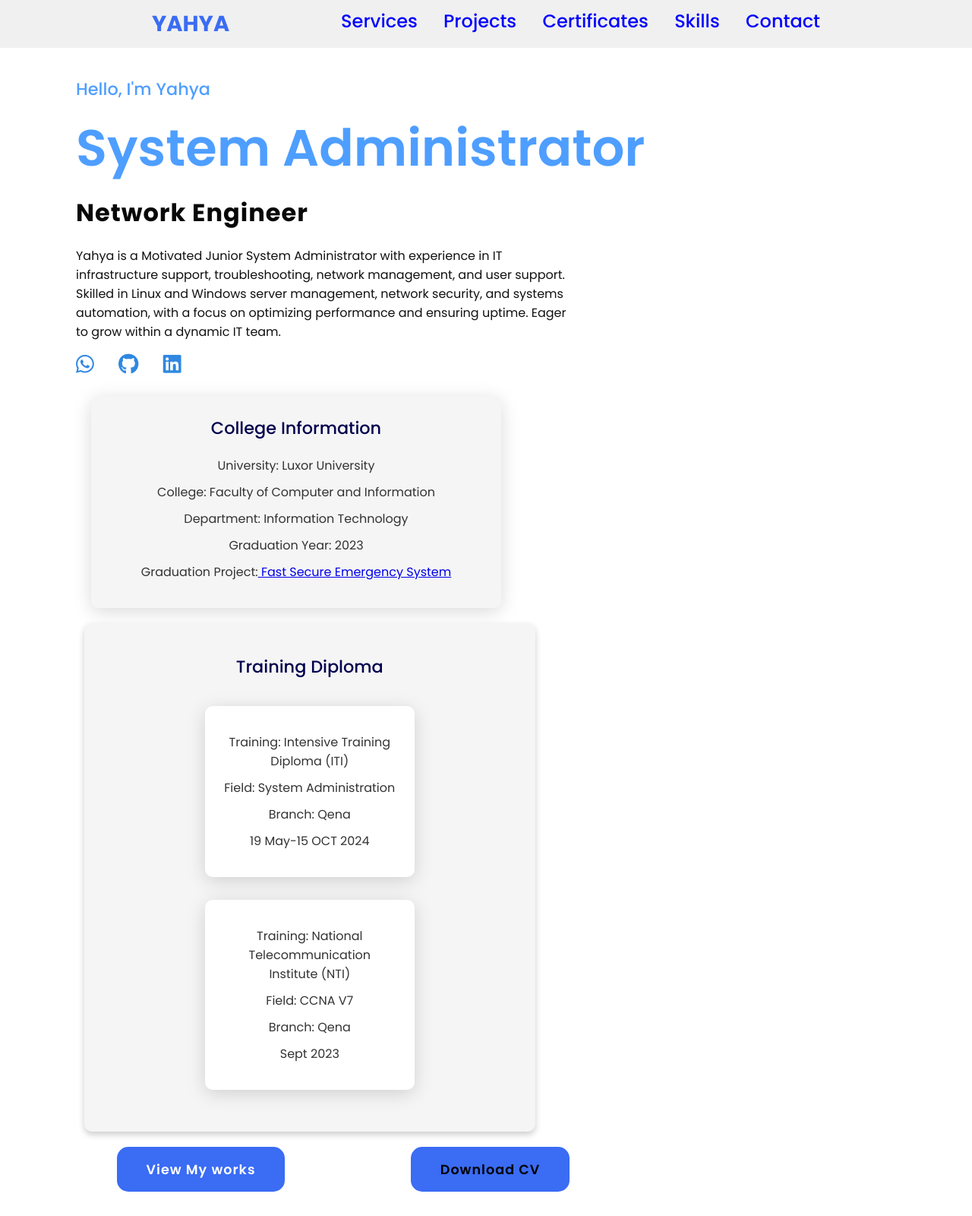
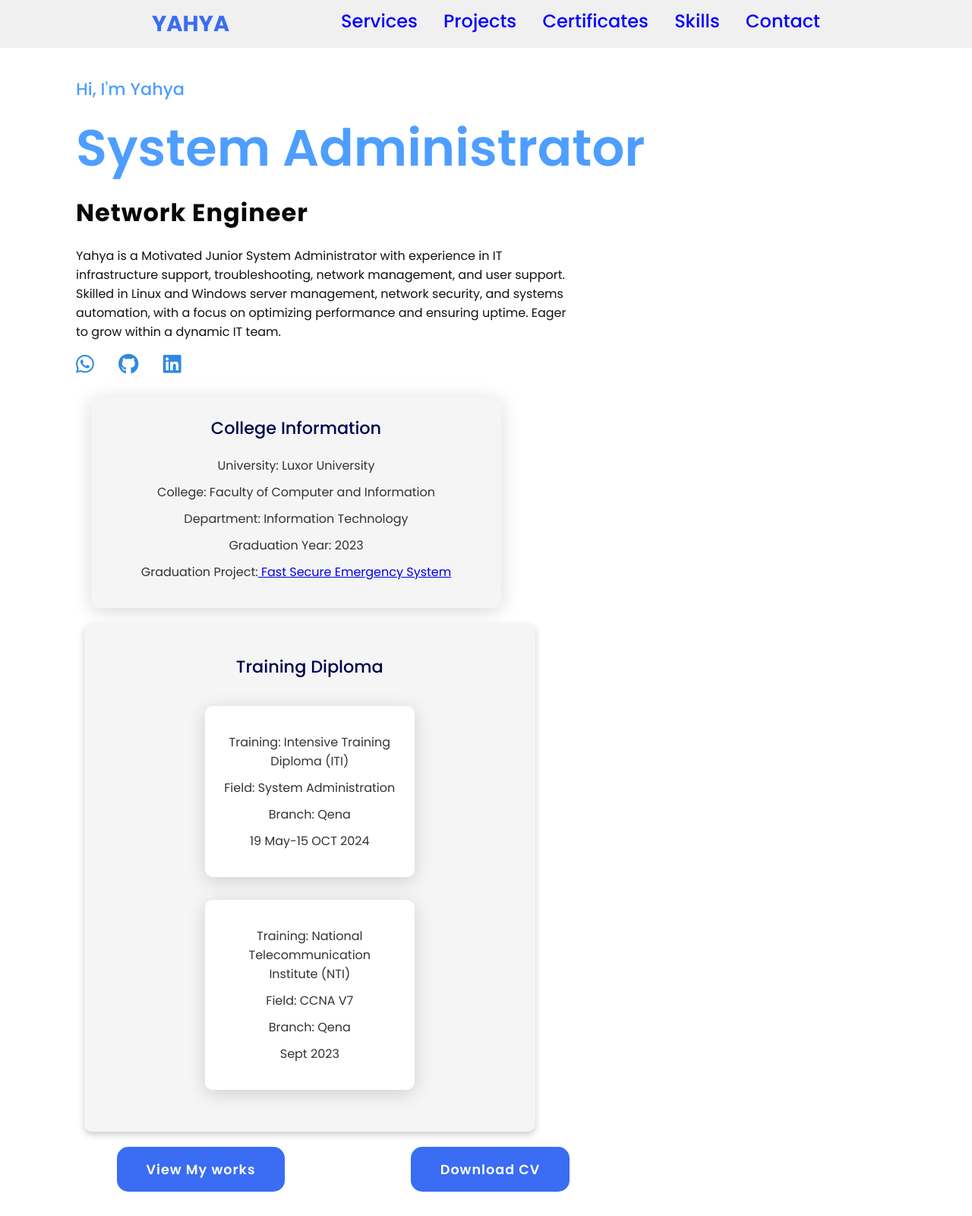
Before and after one commit to Yahia58/portofilo, a plain HTML site: page index.html in a window 1280 px wide. Shown: the top 1600 px of the page at 76% size. Drawn offline with Linux system fonts and the light colour scheme.

Commit message:
Update index.html

```diff
--- a/index.html
+++ b/index.html
@@ -1,3 +1,4 @@
+
 <!DOCTYPE html>
 <html >
 <head>
@@ -24,7 +25,7 @@
     </header>
     <section class="mainsec">
 <div class="ssjj">
-    <h2>Hello, I'm Yahya<br><span>System Administrator</span></h2>
+    <h2>Hi, I'm Yahya<br><span>System Administrator</span></h2>
     <h3>Network Engineer</h3>
     <p style="color: rgb(18, 17, 17); padding-bottom: 10px;width: 60%;">
   Yahya is a Motivated Junior System Administrator with experience in IT infrastructure support, troubleshooting, network management, and user support. Skilled in Linux and Windows server management, network security, and systems automation, with a focus on optimizing performance and ensuring uptime. Eager to grow within a dynamic IT team.
@@ -64,7 +65,7 @@
 
 <a href="#Projects" class="main-btn">View My works</a>
 
-<a href="Yahya abd el-azim.pdf" class="main-btn" style="background-image: url(cv.jpg);background-size: cover;color: black;">Download CV</a>
+<a href="Yahya abd el-azim.pdf" class="main-btn">Download CV</a>
 
 
 </div>
```
